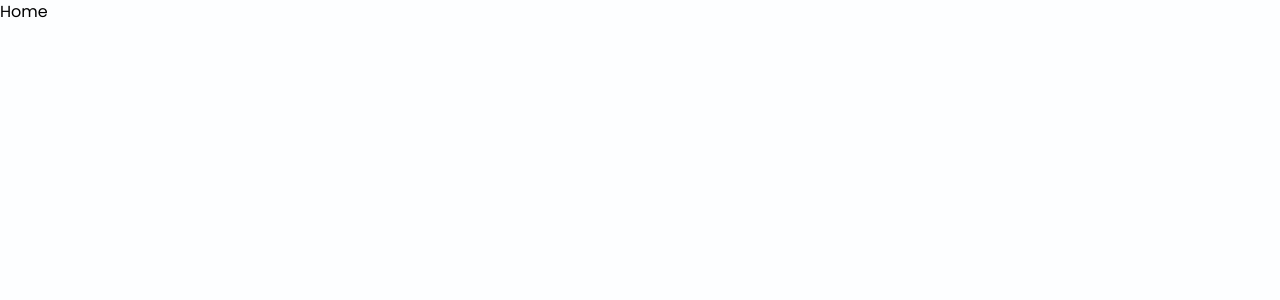
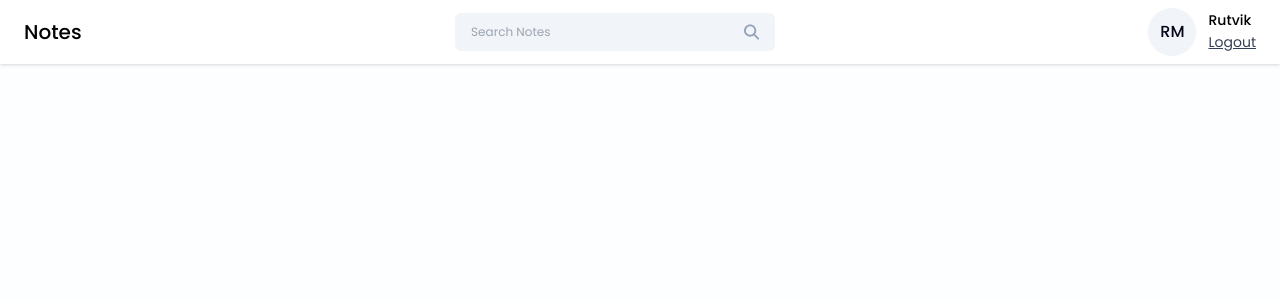
Before and after one commit to RutvikMakvana4/NoteSphere, a React (Vite) app in the folder frontend/notes-app/: page /dashboard in a window 1280 px wide. Shown: the top 300 px of the page. Built offline with nearby package versions, Linux system fonts and the light colour scheme.

Commit message:
add navbar ui

```diff
--- /dev/null
+++ b/frontend/notes-app/src/components/Cards/ProfileInfo.jsx
@@ -0,0 +1,20 @@
+import React from "react";
+import { getInitials } from "../../utils/helper";
+
+const ProfileInfo = ({ onLogout }) => {
+  return (
+    <div className="flex items-center gap-3">
+      <div className="w-12 h-12 flex items-center justify-center rounded-full text-slate-950 font-medium bg-slate-100">
+        {getInitials("Rutvik Makvana")}
+      </div>
+      <div>
+        <p className="text-sm font-medium">Rutvik</p>
+        <button className="text-sm text-slate-700 underline" onClick={onLogout}>
+          Logout
+        </button>
+      </div>
+    </div>
+  );
+};
+
+export default ProfileInfo;
--- a/frontend/notes-app/src/components/Navbar/Navbar.jsx
+++ b/frontend/notes-app/src/components/Navbar/Navbar.jsx
@@ -1,11 +1,39 @@
-import React from 'react'
+import React, { useState } from "react";
+import ProfileInfo from "../Cards/ProfileInfo";
+import { useNavigate } from "react-router-dom";
+import SearchBar from "../SearchBar/SearchBar";
 
 const Navbar = () => {
+  const [searchQuery, setSearchQuery] = useState("");
+
+  const navigate = useNavigate;
+
+  const onLogout = () => {
+    navigate("/login");
+  };
+
+  const handleSearch = () => {};
+
+  const onClearSearch = () => {
+    setSearchQuery("");
+  };
+
   return (
-    <div className='bg-white flex items-center justify-between px-6 py-2 drop-shadow' >
-        <h2 className='text-xl font-medium text-black py-2'>Notes</h2>
+    <div className="bg-white flex items-center justify-between px-6 py-2 drop-shadow">
+      <h2 className="text-xl font-medium text-black py-2">Notes</h2>
+
+      <SearchBar
+        value={searchQuery}
+        onChange={({ target }) => {
+          setSearchQuery(target.value);
+        }}
+        handleSearch={handleSearch}
+        onClearSearch={onClearSearch}
+      />
+
+      <ProfileInfo onLogout={onLogout} />
     </div>
-  )
-}
+  );
+};
 
-export default Navbar
+export default Navbar;
--- /dev/null
+++ b/frontend/notes-app/src/components/SearchBar/SearchBar.jsx
@@ -0,0 +1,30 @@
+import React from "react";
+import { FaMagnifyingGlass } from "react-icons/fa6";
+import { IoMdClose } from "react-icons/io";
+
+const SearchBar = ({ value, onChange, handleSearch, onClearSearch }) => {
+  return (
+    <div className="w-80 flex items-center px-4 bg-slate-100 rounded-md">
+      <input
+        type="text"
+        placeholder="Search Notes"
+        className="w-full text-xs bg-transparent py-[11px] outline-none"
+        value={value}
+        onChange={onChange}
+      />
+
+      {value && (
+        <IoMdClose
+          className="text-xl text-slate-400 cursor-pointer hover:text-black mr-3"
+          onClick={onClearSearch}
+        />
+      )}
+      <FaMagnifyingGlass
+        className="text-slate-400 cursor-pointer hover:text-black"
+        onClick={handleSearch}
+      />
+    </div>
+  );
+};
+
+export default SearchBar;
--- a/frontend/notes-app/src/pages/Home/Home.jsx
+++ b/frontend/notes-app/src/pages/Home/Home.jsx
@@ -1,9 +1,12 @@
-import React from 'react'
+import React from "react";
+import Navbar from "../../components/Navbar/Navbar";
 
 const Home = () => {
   return (
-    <div>Home</div>
-  )
-}
+    <>
+      <Navbar />
+    </>
+  );
+};
 
-export default Home
+export default Home;
--- a/frontend/notes-app/src/utils/helper.js
+++ b/frontend/notes-app/src/utils/helper.js
@@ -2,3 +2,16 @@
   const regex = /^[^\s@]+@[^\s@]+\.[^\s@]+$/;
   return regex.test(email);
 };
+
+export const getInitials = (name) => {
+  if (!name) return "";
+
+  const words = name.split(" ");
+  let initials = "";
+
+  for (let i = 0; i < Math.min(words.length, 2); i++) {
+    initials += words[i][0];
+  }
+
+  return initials.toUpperCase();
+};
```
